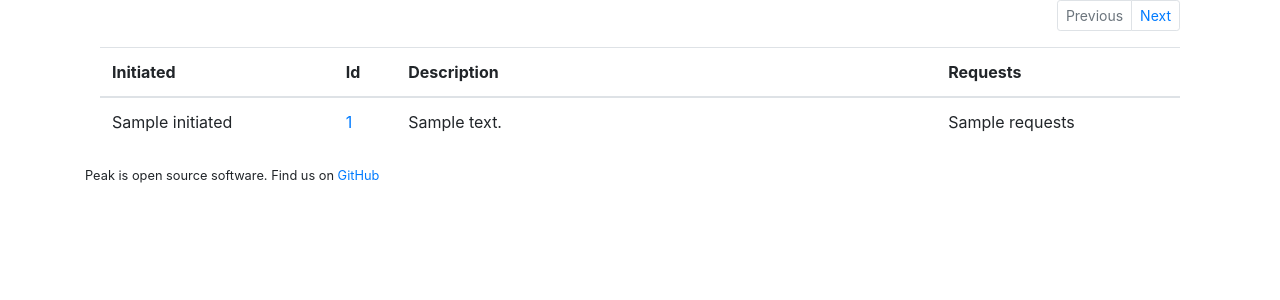
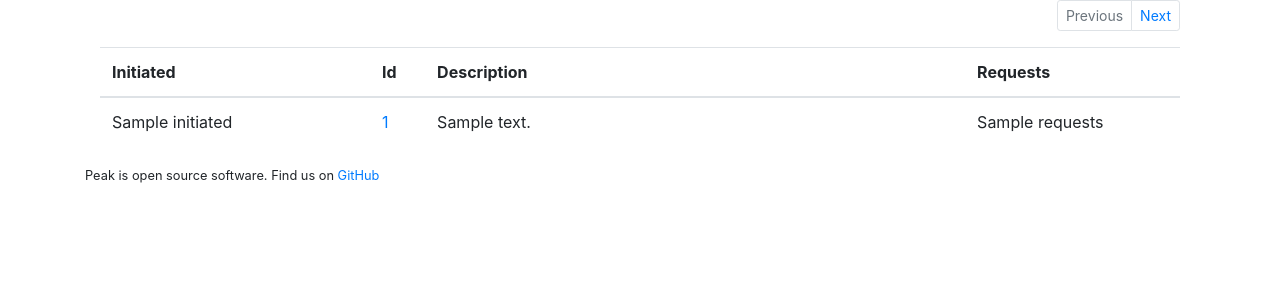
Before and after one commit to peak-oss/peakweb, a Flask app: template peakweb/templates/history.html in a window 1280 px wide. Shown: the part 126-426 px from the top of the page. Run offline with Flask 2, Linux system fonts and the light colour scheme; the template is opened without the code that fills it: most values are stand-ins (such as "Sample title", 1, 10 or a date in 2020); some libraries are stand-ins or nearby versions.

Commit message:
fix history table column widths

```diff
--- a/peakweb/templates/history.html
+++ b/peakweb/templates/history.html
@@ -21,18 +21,18 @@
   <table class="table">
     <thead>
       <tr>
-        <th>Initiated</th>
+        <th class="w-25">Initiated</th>
         <th>Id</th>
-        <th class="col-md-6">Description</th>
+        <th class="w-50">Description</th>
         <th>Requests</th>
       </tr>
     </thead>
     <tbody>
       {%- for suite in suites %}
       <tr>
-        <td>{{ suite['initiated'][:19] }}</td>
+        <td class="w-25">{{ suite['initiated'][:19] }}</td>
         <td><a href="/suite_view/{{ suite['uuid'] }}">{{ suite['uuid'][:8]}}</a></td>
-        <td>{{ suite['description'] }}</td>
+        <td class="w-50">{{ suite['description'] }}</td>
         <td>{{ suite['requests'] }}</td>
       <tr>
       {%- endfor %}
```
